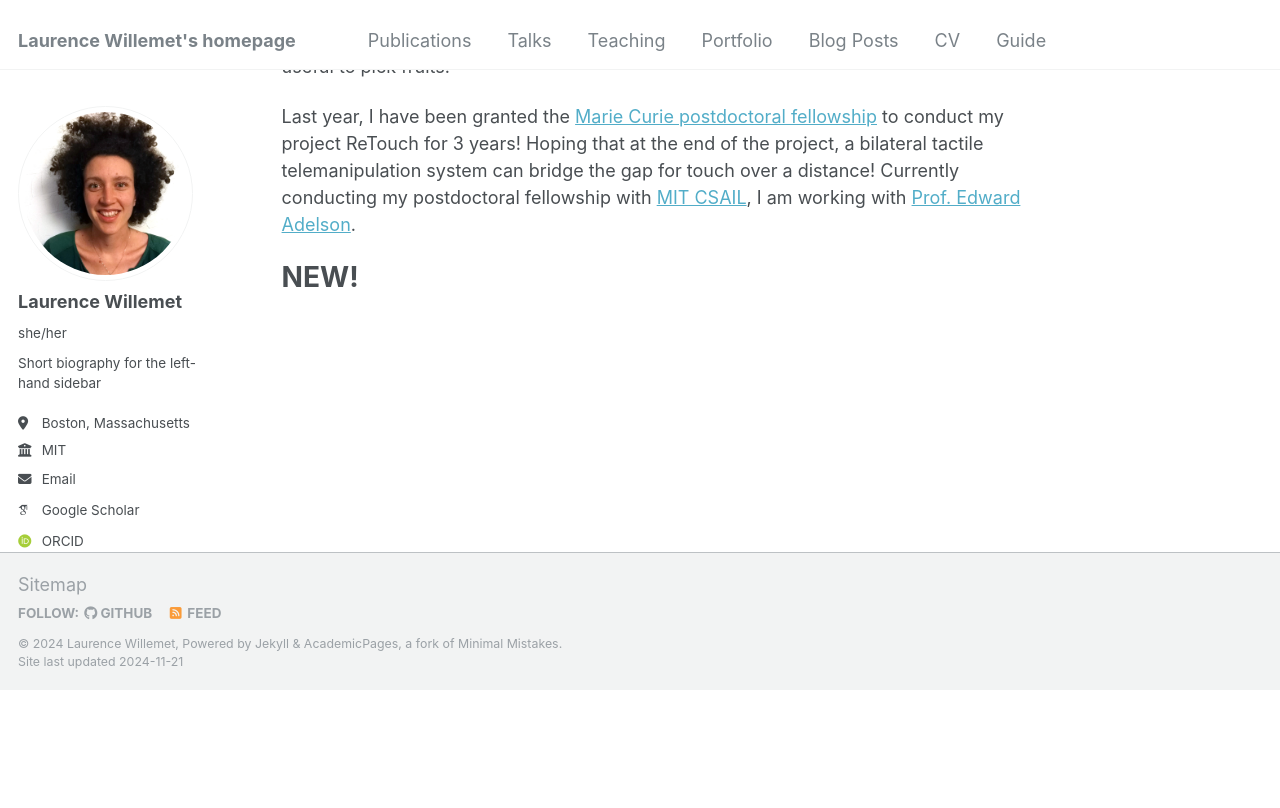
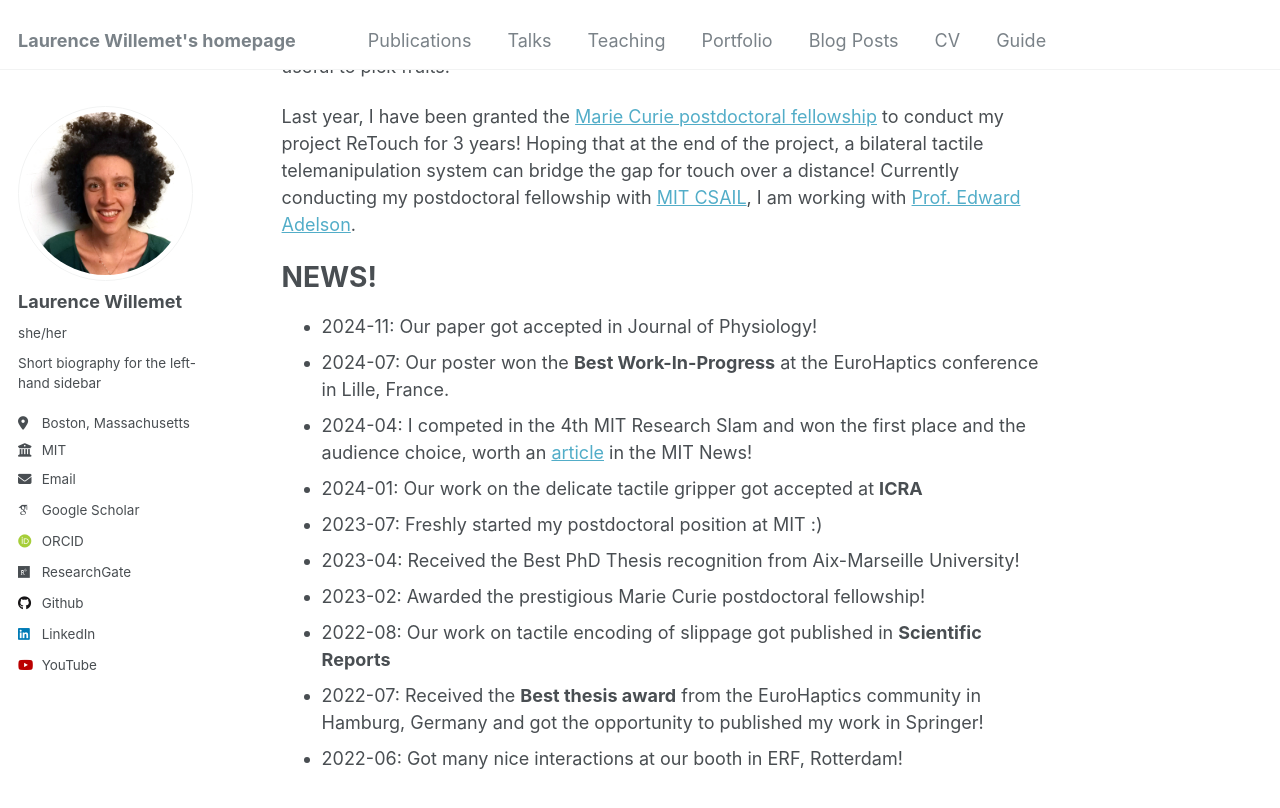
Before and after one commit to lwillemet/lwillemet.github.io, a Jekyll site: the page built from _pages/about.md, in a window 1280 px wide and 900 px high, scrolled down 389 px. Shown: the top 808 px of the window. Built offline with Jekyll 4.4.1, drawn with Linux system fonts in a browser that asks for light colours; some web fonts are replaced; before the commit the page ends 1079 px from its top, so only the background shows below that.

Commit message:
Update about.md

```diff
--- a/_pages/about.md
+++ b/_pages/about.md
@@ -13,5 +13,15 @@ After these 3 years of research on human and psychophysical studies, I started a
 
 Last year, I have been granted the [Marie Curie postdoctoral fellowship](https://marie-sklodowska-curie-actions.ec.europa.eu/actions/postdoctoral-fellowships) to conduct my project ReTouch for 3 years! Hoping that at the end of the project, a bilateral tactile telemanipulation system can bridge the gap for touch over a distance! Currently conducting my postdoctoral fellowship with [MIT CSAIL](https://www.csail.mit.edu/), I am working with [Prof. Edward Adelson](https://www.csail.mit.edu/person/ted-adelson).
 
-NEW!
+NEWS!
 ======
+* 2024-11: Our paper got accepted in Journal of Physiology!
+* 2024-07: Our poster won the **Best Work-In-Progress** at the EuroHaptics conference in Lille, France.
+* 2024-04: I competed in the 4th MIT Research Slam and won the first place and the audience choice, worth an [article](https://news.mit.edu/2024/science-communication-competition-brings-research-into-real-world-0430) in the MIT News!
+* 2024-01: Our work on the delicate tactile gripper got accepted at **ICRA**
+* 2023-07: Freshly started my postdoctoral position at MIT :)
+* 2023-04: Received the Best PhD Thesis recognition from Aix-Marseille University!
+* 2023-02: Awarded the prestigious Marie Curie postdoctoral fellowship!
+* 2022-08: Our work on tactile encoding of slippage got published in **Scientific Reports**
+* 2022-07: Received the **Best thesis award** from the EuroHaptics community in Hamburg, Germany and got the opportunity to published my work in Springer!
+* 2022-06: Got many nice interactions at our booth in ERF, Rotterdam!
```
